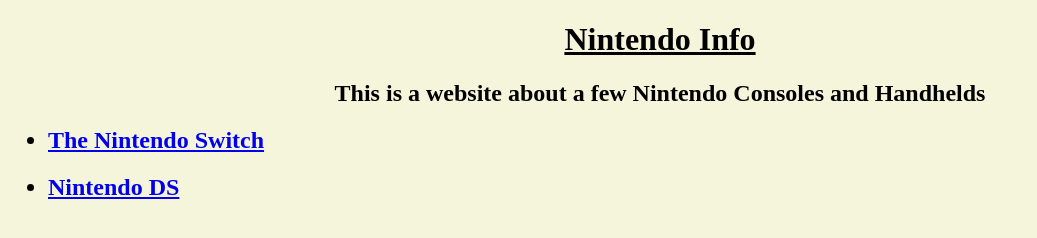
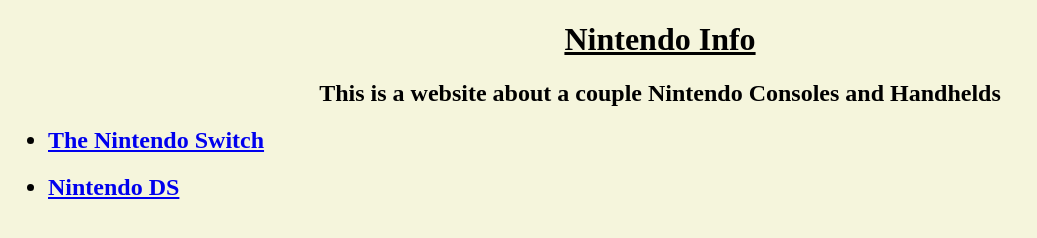
Before and after one commit to RohanMuppirala/nintendo-info, a plain HTML site: page index.html in a window 1280 px wide. Shown: the whole page, without its empty margins (0-1037 px from the left). Drawn offline with Linux system fonts and the light colour scheme.

Commit message:
Update index.html

```diff
--- a/index.html
+++ b/index.html
@@ -9,7 +9,7 @@
 <body>
     <ul>
         <h1 class = "center"><u>Nintendo Info</u></h1>
-        <h2 class = "center">This is a website about a few Nintendo Consoles and Handhelds</h2>
+        <h2 class = "center">This is a website about a couple Nintendo Consoles and Handhelds</h2>
         <h2><li><a href="nSwitch.html">The Nintendo Switch</a></li></h2>
         <h2><li><a href="NDS.html">Nintendo DS</a></li></h2>
     </ul>
```
